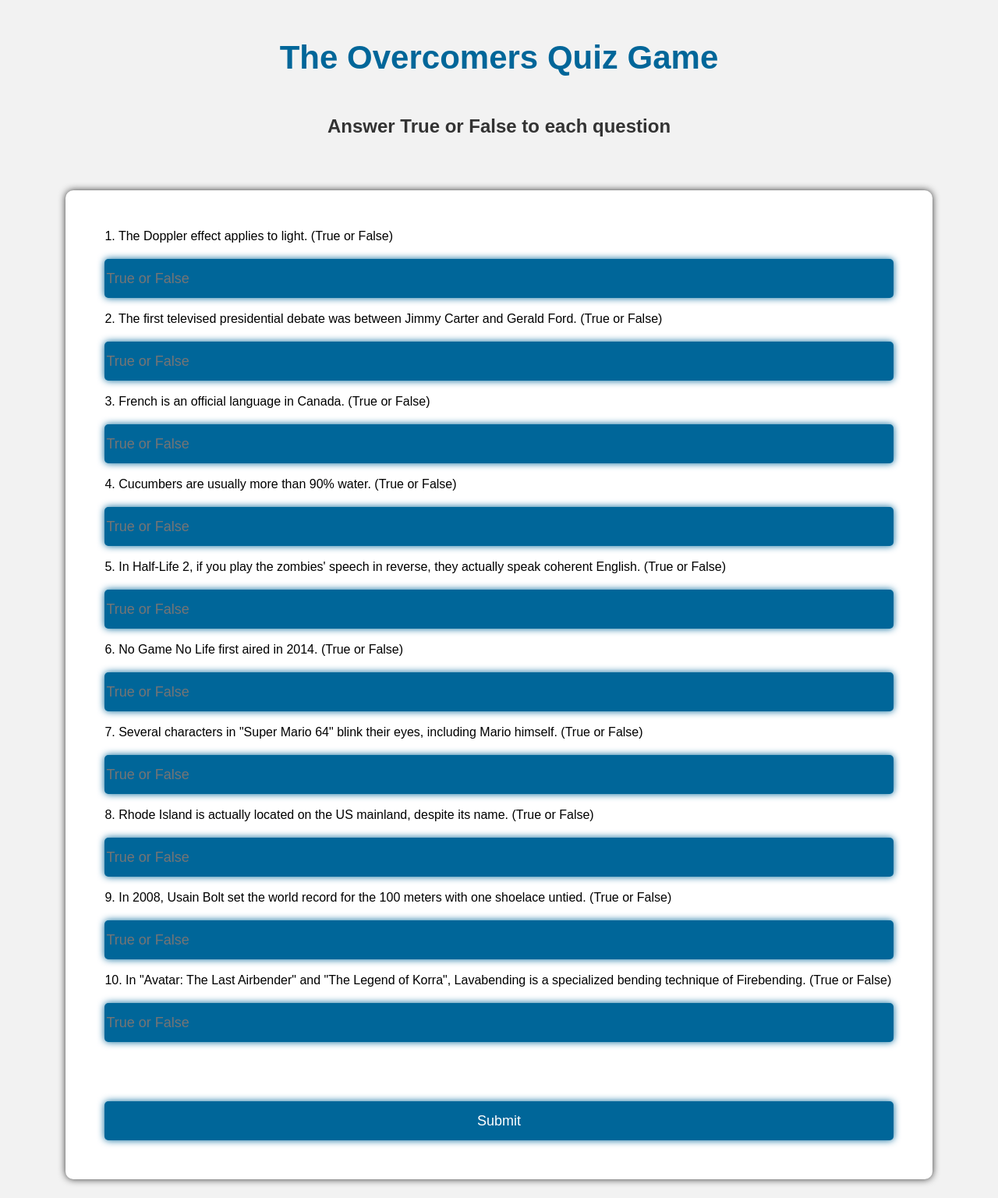
After one commit to kibo-web-app-dev-jan-23/flask-quiz-app-the_overcomers, a Flask app: page /question in a window 1280 px wide. The commit adds this page. Shown: the whole page at 78% size. Run offline with Flask 2, Linux system fonts and the light colour scheme.

Commit message:
Add files via upload

```diff
--- /dev/null
+++ b/templates/game_brain.html
@@ -0,0 +1,83 @@
+<html>
+  <head>
+    <meta charset="utf-8">
+    <meta name="viewport" content="width=device-width, initial-scale=1">
+    <title>The Overcomers Quiz Game</title>
+    <meta name="description" content="A challenging and exciting quiz game with Flask">
+  </head>
+  <body>
+    <div class="header">
+      <h1 class="title">The Overcomers Quiz Game</h1>
+      <h2 class="subtitle">Answer True or False to each question</h2>
+    </div>
+    <br>
+    <form class="quiz-form" action=/result method="post">
+      {% for i, quiz in enumerate(quests) %}
+        <div class="question">
+          <label class="question-label">{{i+1}}. {{ quiz.question }} (True or False)</label>
+          <input class="response-input" type="text" name="responses" value="" placeholder="True or False" >
+        </div>
+        <br>
+      {% endfor %}
+      <br>
+      <div class="submit-button">
+        <input type="submit" name="" value="Submit">
+      </div>
+    </form>
+  </body>
+</html>
+
+
+<style>
+  body {
+  font-family: Arial, sans-serif;
+  background-color: #f2f2f2;
+  text-align: center;
+}
+
+h1 {
+  font-size: 42px;
+  color: #006699;
+  margin-top: 50px;
+  margin-bottom: 50px;
+}
+
+h2 {
+  font-size: 24px;
+  color: #333;
+  margin-bottom: 50px;
+}
+
+form {
+  background-color: #fff;
+  border-radius: 10px;
+  box-shadow: 0px 0px 10px 0px #333;
+  display: inline-block;
+  padding: 50px;
+  text-align: left;
+  width: 80%;
+}
+
+input[type="text"], input[type="submit"] {
+  background-color: #006699;
+  border: none;
+  border-radius: 5px;
+  box-shadow: 0px 0px 10px 0px #006699;
+  color: #fff;
+  cursor: pointer;
+  font-size: 18px;
+  height: 50px;
+  margin-top: 20px;
+  width: 100%;
+}
+
+input[type="text"]:focus, input[type="submit"]:focus {
+  outline: none;
+}
+
+input[type="submit"] {
+  margin-top: 40px;
+}
+
+
+</style>
```
Also changed, not shown: templates/index.html (+39 -4 lines), templates/result.html (added, +60 -0 lines).
